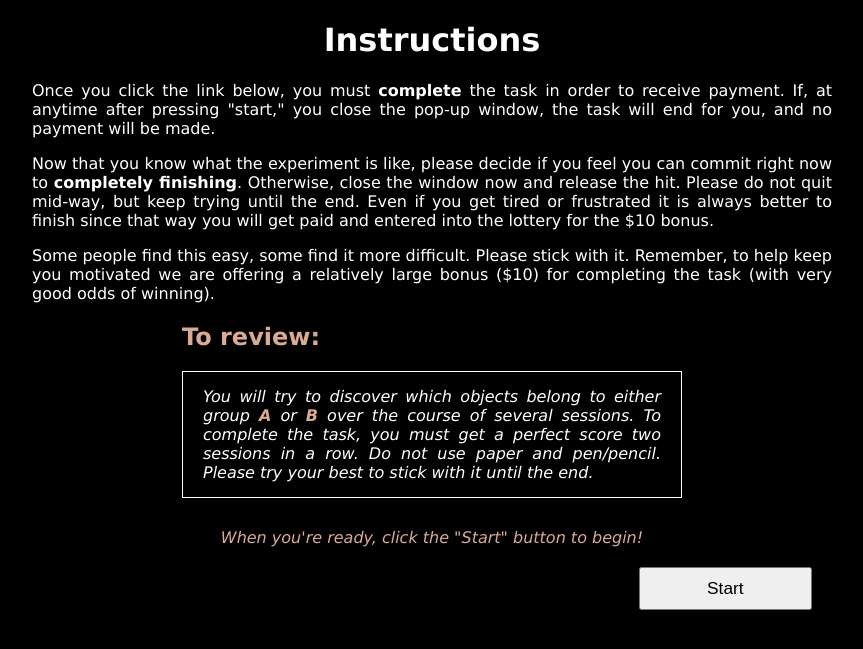
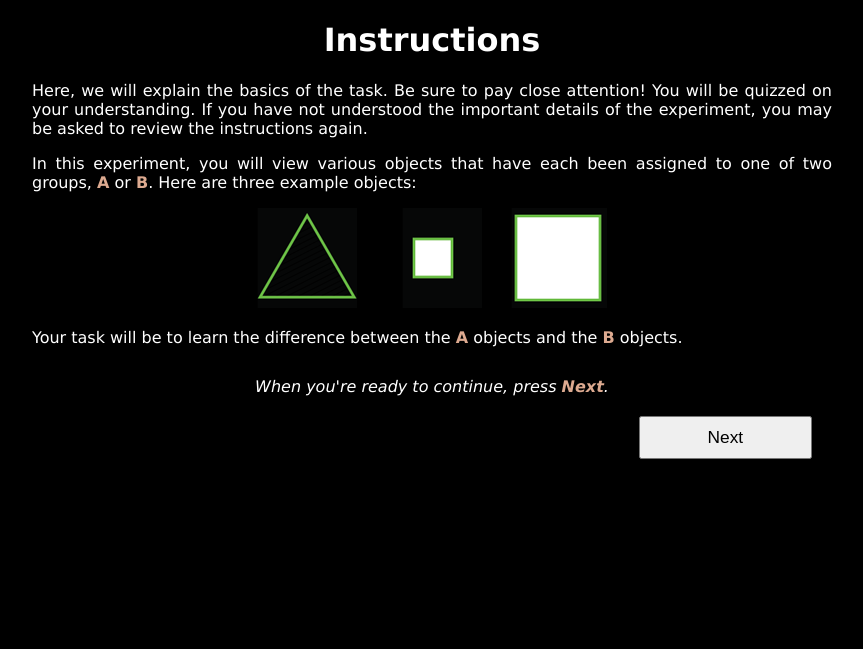
Before and after one commit to NYUCCL/CrumpMcDonnellGureckis2013, a Flask app: template templates/exp.html in a window 1280 px wide. Shown: the top 649 px of the page, without its empty margins (208-1071 px from the left). Run offline with Flask 3, Linux system fonts and the light colour scheme; the template is opened without the code that fills it: most values are stand-ins (such as "Sample title", 1, 10 or a date in 2020); parts of the project's set-up code (start-up, migrations or seed data) failed here and were passed over.

Commit message:
Fixed styling on questionnaire, revised instructions.

```diff
--- a/static/cardtask.js
+++ b/static/cardtask.js
@@ -402,17 +402,17 @@
 var Instructions = function() {
 	var that = this;
 	var screens = [
-//			"instruct1",
-//			"instructCatExample",
-//            "instructCatSize",
-//            "instructCatShape",
-//			"instructTest",
-//			"instructTest2",
-//			"instructDimShape",
-//			"instructDimSize",
-//			"instructDimTexture",
-//			"instructDimAll",
-//			"instructFinal",
+			"instruct1",
+			"instructCatExample",
+            "instructCatSize",
+            "instructCatShape",
+			"instructTest",
+			"instructTest2",
+			"instructDimShape",
+			"instructDimSize",
+			"instructDimTexture",
+			"instructDimAll",
+			"instructFinal",
 			"instructFinal2"
 		],
 		currentscreen = "",
--- a/templates/instruct1.html
+++ b/templates/instruct1.html
@@ -1,7 +1,13 @@
 
 <div class="instruct" id="main">
 	<h1>Instructions</h1>
-	<p>In this experiment, you will view various objects that have each been assigned to one of two groups, <strong>A</strong> or <strong>B</strong>. Here are three example objects:</p>
+    <p>Here, we will explain the basics of the task. Be sure to pay close
+    attention! You will be quizzed on your understanding. If you have not
+    understood the important details of the experiment, you may be asked to
+    review the instructions again. </p>
+    <p>In this experiment, you will view various objects that have each been
+    assigned to one of two groups, <strong>A</strong> or <strong>B</strong>.
+    Here are three example objects:</p>
 	<div style="text-align: center;">
 	<img alt="" style="margin: 0 10px; display:inline;" src="static/images/STIM03.png">
 	<img alt="" style="margin: 0 10px; display:inline;" src="static/images/STIM04.png">
--- a/templates/instructCatShape.html
+++ b/templates/instructCatShape.html
@@ -51,8 +51,8 @@
 			</tr>
 		</table>
 	</div>
-	<p>The groups you will be learning about may be more complex than either of these two example patterns and will involve
-		more objects.  You goal will be to learn the grouping pattern so that you can correctly name the group for each and every object.</p>
+	<p>The group you will be learning about may be based on a more complex rule than either of these two example patterns and will involve
+		more objects. You goal will be to learn the grouping pattern so that you can correctly name the group for each and every object.</p>
 	<div class="instructions">When you're ready to continue, press <strong>Next</strong>.</div>
 	<input type="button" class="continue" id="Next" value="Next">
 </div>
--- a/templates/instructFinal2.html
+++ b/templates/instructFinal2.html
@@ -26,7 +26,11 @@
             sessions in a row.  Do not use paper and pen/pencil.  Please try
             your best to stick with it until the end.</em></p>
 	</div>
-	<div class="instructions warm">When you're ready, click the "Start" button to
-		begin!</div>
-	<input type="button" class="continue" id="start" value="Start">
+	<p>
+	On the next page, we will ask you some questions about these
+	instructions to make sure you have understood them.
+	</p>
+	<div class="instructions warm">When you're ready, click the "Continue" button to
+		move on to the quiz.</div>
+	<input type="button" class="continue" id="start" value="Continue">
 </div>
--- a/templates/instructTest.html
+++ b/templates/instructTest.html
@@ -20,9 +20,11 @@
 	Afterwards you will receive feedback about the correct membership.
 	Try it out above!  </p>
 
-	<p>The experiment is organized into blocks of 16 test trials. At the end of
-	the block of trials, you will learn what your average score was. Your objective is
-	to get 100% correct in two blocks in a row.  </p>
+	<p>The experiment is organized into rounds of 16 test trials. At the end of
+    each round of trials, you will learn what your average score was. Then you
+    will go on to another round where you will get to make guesses about the
+    items again. Your objective is to get 100% correct in two blocks in a row.
+    The rule <strong>will not change</strong> from round to round.</p>
 
 	<div class="instructions">When you're ready to continue, press <strong>Next</strong>.</div>
 	<input type="button" class="continue" id="Next" value="Next">
--- a/templates/prequiz.html
+++ b/templates/prequiz.html
@@ -17,9 +17,9 @@
                                 ("ruleno", "No.")
                                 ] %}
                     {% for choice, text in ruleOptions %}
-                    <li><input type="radio" id="{{choice}}" name="rule" value="{{choice}}" >
+                    <li><input type="radio" id="{{choice}}" name="rule" value="{{choice}}" />
                     {{ text }}
-                    </input></li>
+                    </li>
                     {% endfor %}
                     </ul>
                 </td>
@@ -68,7 +68,7 @@
                     experiment early?
                 </td>
                 <td class="answer">
-                <input id="criterion" id="{{choice}}" name="criterion" type="number" min="0" />
+                <input class="criterion" id="{{choice}}" name="criterion" type="number" min="0" />
                 </td>
             </tr>
             <tr class="question">
```
Also changed, not shown: static/cardtask.css (+50 -11 lines).
